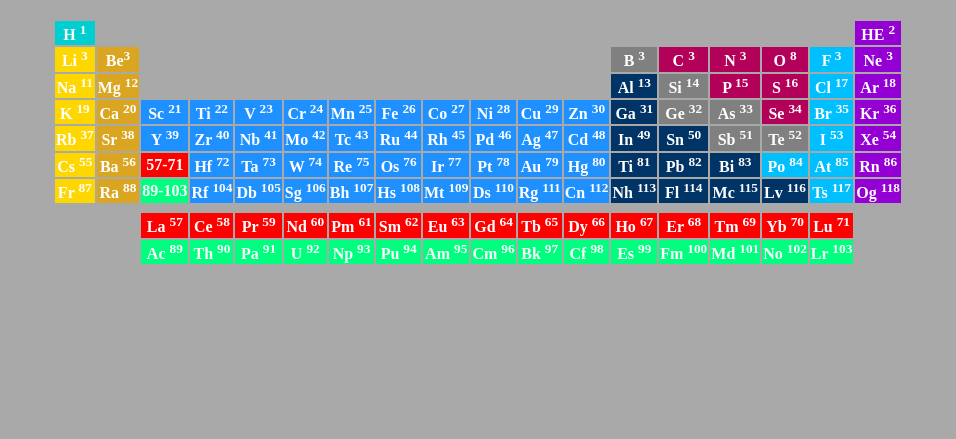
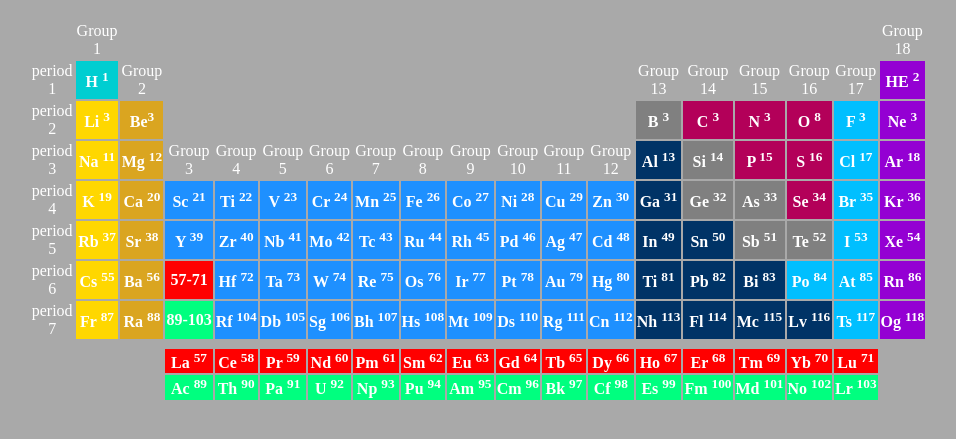
Before and after one commit to Dheeraj321123/Assigment-1-june-24-, a plain HTML site: page index.html in a window 1280 px wide. Shown: the part 61-500 px from the top of the page, without its empty margins (162-1118 px from the left). Drawn offline with Linux system fonts and the light colour scheme.

Commit message:
periodic table assigment

```diff
--- a/index.html
+++ b/index.html
@@ -10,15 +10,30 @@
 
 
     <table align="center" >
+        <tr>
+            <td></td>
+            <td align="center">Group <br> 1</td>
+            <td colspan="16"></td>
+            <td align="center">Group <br> 18</td>
+        </tr>
+        </tr>
        <tr >
+        <td align="center"> period <br> 1</td>
         <th bgcolor="DarkTurquoise">H <sup>1</sup></th>
-        <td colspan="16"></td>
+        <td align="center"> Group <br>2</td>
+        <td colspan="10"></td>
+        <td align="center">Group <br>13</td>
+        <td align="center">Group <br>14</td>
+        <td align="center">Group <br>15</td>
+        <td align="center">Group <br>16</td>
+        <td align="center">Group <br>17</td>
         <th bgcolor="DarkViolet">HE <sup>2</sup></th>
        </tr>
        <tr>
+        <td align="center"> period <br> 2</td>
         <th bgcolor="Gold">Li <sup>3</sup></th>
         <th bgcolor="GoldenRod">Be<sup>3</sup></th>
-        <td colspan="10" rowspan="2"></td>
+        <td colspan="10"></td>
         <th bgcolor="Gray" >B <sup>3</sup></th>
         <th bgcolor="#b30059">C <sup>3</sup></th>
         <th bgcolor="#b30059">N <sup>3</sup></th>
@@ -27,8 +42,19 @@
         <th bgcolor="DarkViolet">Ne <sup>3</sup></th>
        </tr>
        <tr>
+        <td align="center"> period <br> 3</td>
         <th bgcolor="Gold">Na <sup>11</sup></th>
         <th bgcolor="GoldenRod">Mg <sup>12</sup></th>
+        <td align="center">Group <br>3</td>
+        <td align="center">Group <br>4</td>
+        <td align="center">Group <br>5</td>
+        <td align="center">Group <br>6</td>
+        <td align="center">Group <br>7</td>
+        <td align="center">Group <br>8</td>
+        <td align="center">Group <br>9</td>
+        <td align="center">Group <br>10</td>
+        <td align="center">Group <br>11</td>
+        <td align="center">Group <br>12</td>
         <th bgcolor="#003366">Al <sup>13</sup></th>
         <th bgcolor="Gray">Si <sup>14</sup></th>
         <th bgcolor="#b30059">P <sup>15</sup></th>
@@ -37,6 +63,7 @@
         <th bgcolor="DarkViolet">Ar <sup>18</sup></th>
        </tr>
        <tr>
+        <td align="center"> period <br> 4</td>
         <th bgcolor="Gold">K <sup>19</sup></th>
         <th bgcolor="GoldenRod">Ca <sup>20</sup></th>
         <th bgcolor="DodgerBlue">Sc <sup>21</sup></th>
@@ -57,6 +84,7 @@
         <th bgcolor="DarkViolet">Kr <sup>36</sup></th>
        </tr>
        <tr>
+        <td align="center"> period <br> 5</td>
         <th bgcolor="Gold">Rb <sup>37</sup></th>
         <th bgcolor="GoldenRod">Sr <sup>38</sup></th>
         <th bgcolor="DodgerBlue">Y <sup>39</sup></th>
@@ -77,6 +105,7 @@
         <th bgcolor="DarkViolet">Xe <sup>54</sup></th>
        </tr>
        <tr>
+        <td align="center"> period <br> 6</td>
         <th bgcolor="Gold">Cs <sup>55</sup></th>
         <th bgcolor="GoldenRod">Ba <sup>56</sup></th>
         <th bgcolor="red">57-71</th>
@@ -97,6 +126,7 @@
         <th bgcolor="DarkViolet">Rn <sup>86</sup></th>
        </tr>
        <tr>
+        <td align="center"> period <br> 7</td>
         <th bgcolor="Gold">Fr <sup>87</sup></th>
         <th bgcolor="GoldenRod">Ra <sup>88</sup></th>
         <th bgcolor="Springgreen">89-103</th>
@@ -121,7 +151,7 @@
        </tr>
        <tr><td rowspan="1"></td></tr>
        <tr>
-        <td colspan="2" rowspan="2"></td>
+        <td colspan="3" rowspan="2"></td>
         <th bgcolor="red">La <sup>57</sup></th>
         <th bgcolor="red">Ce <sup>58</sup></th>
         <th bgcolor="red">Pr <sup>59</sup></th>
```
